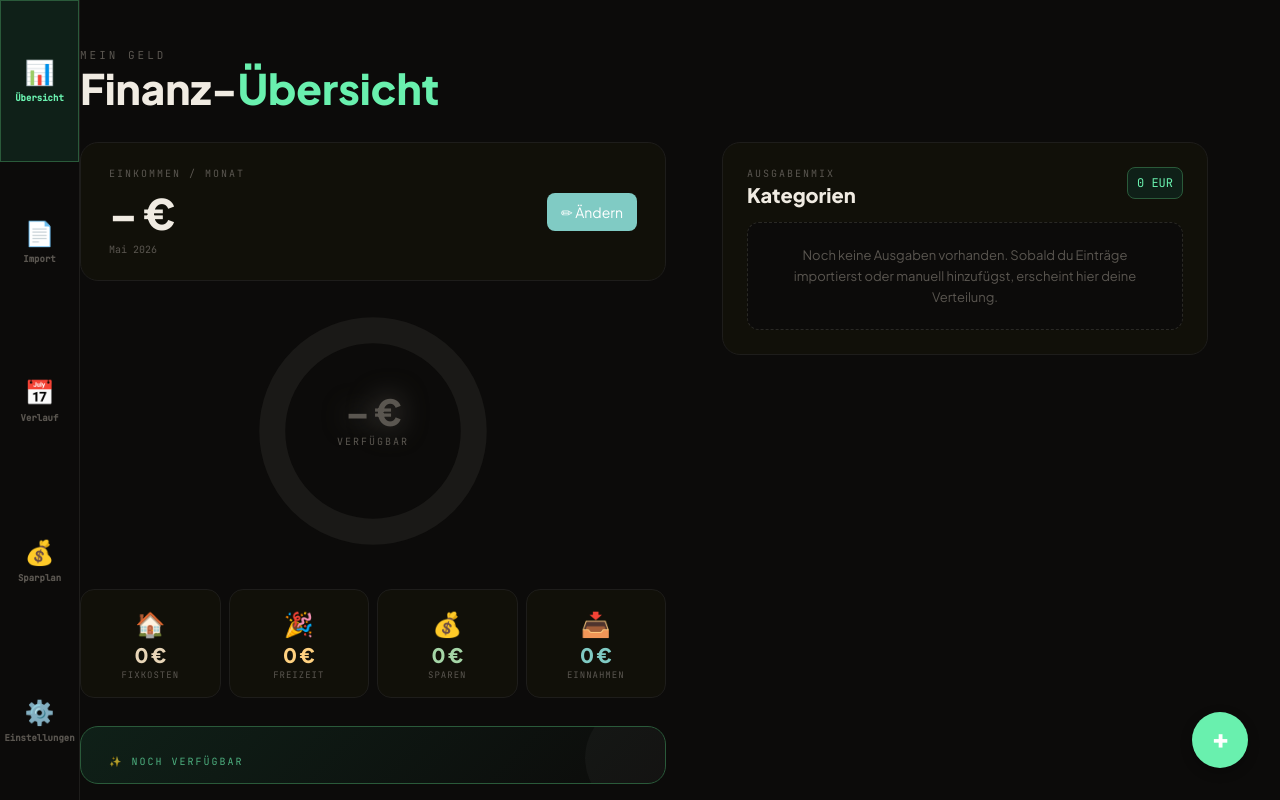
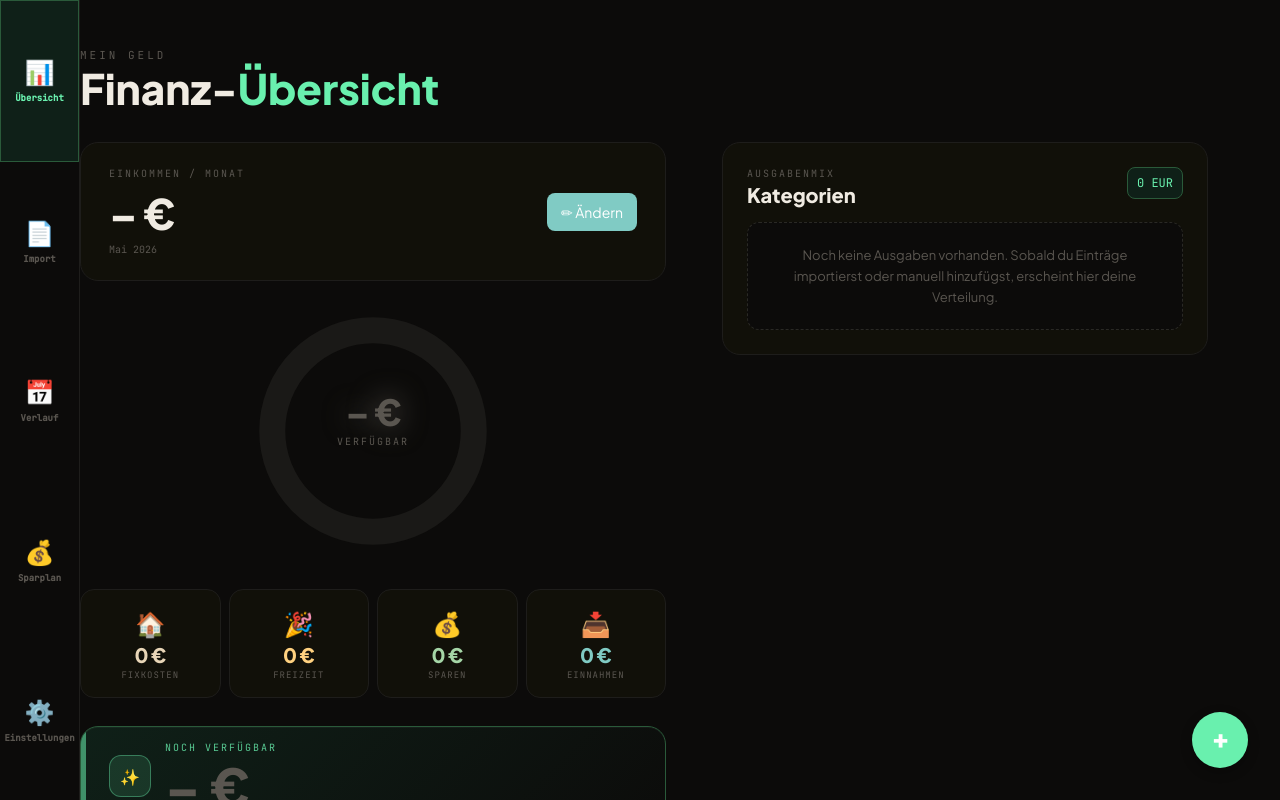
Before and after one commit to Elvios97/FinanzApp, a website built with Vite: page index.html in a window 1280 px wide. Built offline with nearby package versions, Linux system fonts and the light colour scheme.

Commit message:
Polished

```diff
--- a/app.js
+++ b/app.js
@@ -101,6 +101,7 @@ function renderOverview() {
   const hlCard = document.getElementById("hl-card");
   const hlVal  = document.getElementById("hl-val");
   const hlSub  = document.getElementById("hl-sub");
+  hlCard.style.setProperty("--hl-accent", income === 0 ? "var(--muted)" : remCol);
   if (income === 0) {
     hlCard.style.cssText = "background:linear-gradient(135deg,#0f2018,#0c0b0a);border:1px solid #2a5a3a;";
     hlVal.style.color = "var(--muted)"; hlVal.textContent = "– €";
--- a/index.html
+++ b/index.html
@@ -74,8 +74,13 @@
 
     <!-- Highlight -->
     <div class="hl-card" id="hl-card">
-      <div class="hl-eyebrow" id="hl-eyebrow" style="color:var(--green)">✨ Noch verfügbar</div>
-      <div class="hl-val" id="hl-val" data-testid="remaining-highlight">– €</div>
+      <div class="hl-card-main">
+        <div class="hl-icon" aria-hidden="true">✨</div>
+        <div class="hl-copy">
+          <div class="hl-eyebrow" id="hl-eyebrow" style="color:var(--green)">Noch verfügbar</div>
+          <div class="hl-val" id="hl-val" data-testid="remaining-highlight">– €</div>
+        </div>
+      </div>
       <div class="hl-sub" id="hl-sub"></div>
     </div>
 
--- a/style.css
+++ b/style.css
@@ -157,17 +157,65 @@ nav {
 }
 
 /* ── Highlight Card ──────────────────────────────────────────────── */
-.hl-card { margin: 14px 16px 0; border-radius: 18px; padding: 20px; position: relative; overflow: hidden; }
-.hl-card::after {
-  content: ''; position: absolute; bottom: -30px; right: -30px;
-  width: 110px; height: 110px; border-radius: 50%; background: rgba(255,255,255,.03);
+.hl-card {
+  margin: 14px 16px 0;
+  border-radius: 18px;
+  padding: 20px;
+  position: relative;
+  overflow: hidden;
+  min-height: 132px;
+  display: flex;
+  flex-direction: column;
+  justify-content: center;
+  gap: 8px;
+  box-shadow: inset 0 1px 0 rgba(255,255,255,.04);
 }
+.hl-card::before {
+  content: '';
+  position: absolute;
+  inset: 0 auto 0 0;
+  width: 5px;
+  background: var(--hl-accent, var(--green));
+  opacity: .55;
+}
+.hl-card-main {
+  position: relative;
+  z-index: 1;
+  display: flex;
+  align-items: center;
+  gap: 14px;
+}
+.hl-icon {
+  width: 42px;
+  height: 42px;
+  border: 1px solid color-mix(in srgb, var(--hl-accent, var(--green)) 38%, transparent);
+  border-radius: 12px;
+  display: grid;
+  place-items: center;
+  background: color-mix(in srgb, var(--hl-accent, var(--green)) 12%, transparent);
+  color: var(--hl-accent, var(--green));
+  flex: 0 0 auto;
+}
+.hl-copy { min-width: 0; }
 .hl-eyebrow {
   font-family: 'JetBrains Mono', monospace; font-size: 10px;
-  letter-spacing: 2px; text-transform: uppercase; opacity: .7; margin-bottom: 6px;
+  letter-spacing: 2px; text-transform: uppercase; opacity: .82; margin-bottom: 8px;
 }
-.hl-val { font-family: 'Plus Jakarta Sans', sans-serif; font-size: 38px; font-weight: 800; letter-spacing: -1.5px; }
-.hl-sub { font-size: 12px; opacity: .75; margin-top: 6px; line-height: 1.5; }
+.hl-val {
+  font-family: 'Plus Jakarta Sans', sans-serif;
+  font-size: 44px;
+  font-weight: 800;
+  letter-spacing: 0;
+  line-height: .95;
+}
+.hl-sub {
+  position: relative;
+  z-index: 1;
+  font-size: 12px;
+  opacity: .75;
+  margin-left: 56px;
+  line-height: 1.5;
+}
 
 /* Category Pie Chart */
 .category-card {
```
Also changed, not shown: TEST_REPORT.md (+10 -10 lines), 1 other file.
